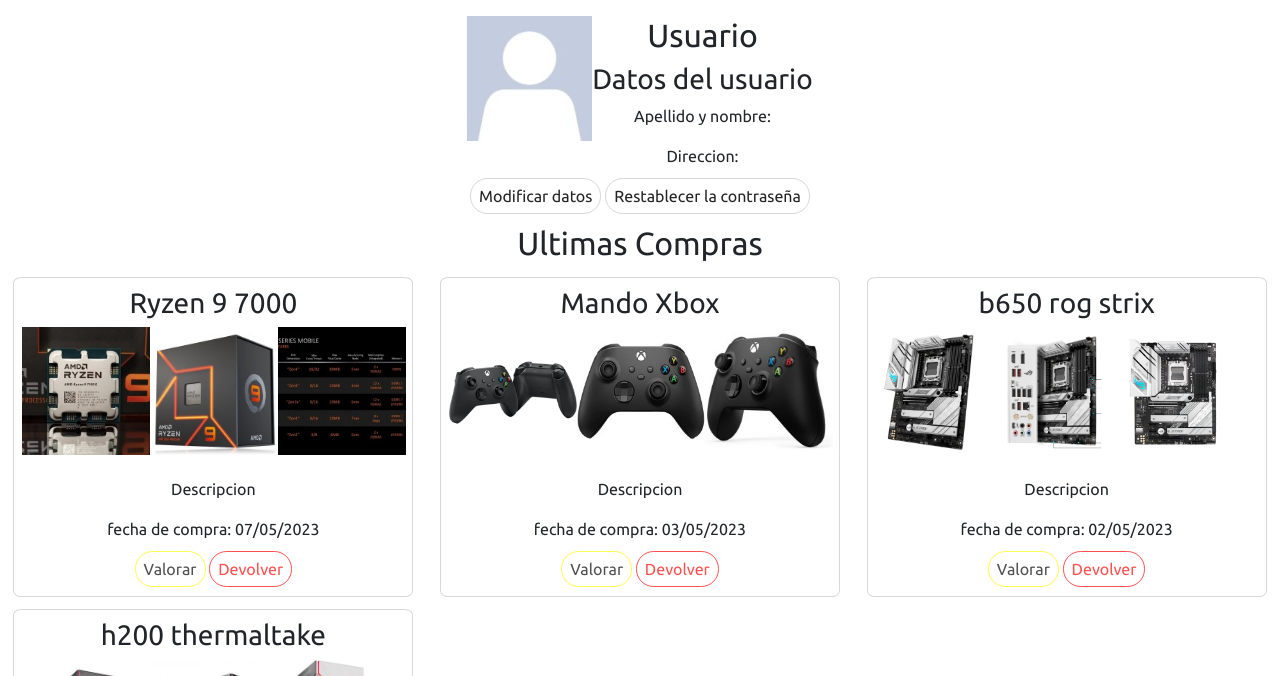
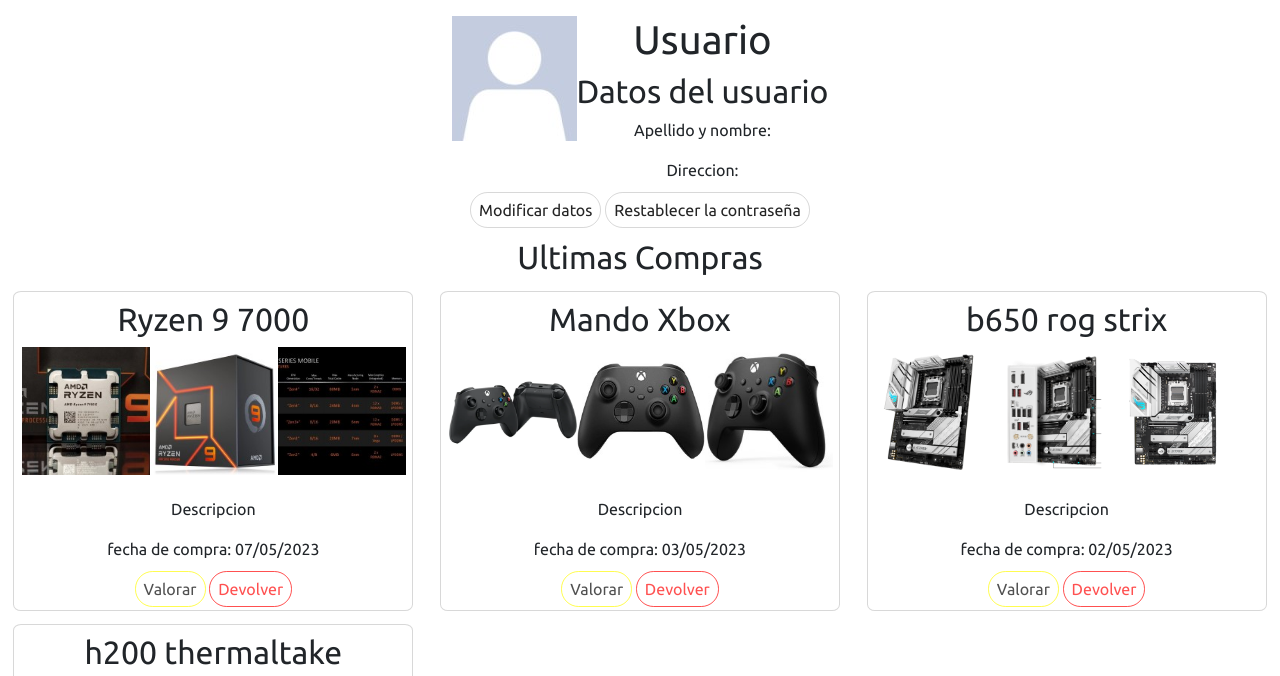
Before and after one commit to Marvattu/MakeUrPc, a website: page pages/user.html in a window 1280 px wide. Shown: the part 67-743 px from the top of the page. Drawn offline with nearby package versions, Linux system fonts and the light colour scheme.

Commit message:
Se corrigen etiquetas generales

```diff
--- a/pages/user.html
+++ b/pages/user.html
@@ -5,7 +5,7 @@
   <meta charset="UTF-8">
   <meta http-equiv="X-UA-Compatible" content="IE=edge">
   <meta name="viewport" content="width=device-width, initial-scale=1.0">
-  <title>Usuario</title>
+  <title>Usuario - Ultimas compras - MakeUrPc</title>
   <link href="https://cdn.jsdelivr.net/npm/bootstrap@5.3.0/dist/css/bootstrap.min.css" rel="stylesheet"
     integrity="sha384-9ndCyUaIbzAi2FUVXJi0CjmCapSmO7SnpJef0486qhLnuZ2cdeRhO02iuK6FUUVM" crossorigin="anonymous">
   <link rel="shortcut icon" href="../ico/mando.png" type="image/x-icon">
@@ -64,8 +64,8 @@
           <img src="../ico/user.jpg" alt="imagen del usuario">
         </div>
         <div>
-          <h2>Usuario</h2>
-          <h3>Datos del usuario</h3>
+          <h1>Usuario</h1>
+          <h2>Datos del usuario</h2>
           <p>Apellido y nombre: </p>
           <p>Direccion: </p>
         </div>
@@ -81,7 +81,7 @@
 
       <div class="grid afterSell">
         <div class="sellBox">
-          <h3>Ryzen 9 7000</h3>
+          <h2>Ryzen 9 7000</h2>
           <div class="imgSell">
             <img class="sizeImg" src="../sell/Ryzen1.jpg" alt="h200 TT">
             <img class="sizeImg" src="../sell/Ryzen2.jpg" alt="h200 TT">
@@ -94,7 +94,7 @@
         </div>
 
         <div class="sellBox">
-          <h3>Mando Xbox</h3>
+          <h2>Mando Xbox</h2>
           <div class="imgSell">
             <img class="sizeImg" src="../sell/xbox1.png" alt="Xbox1">
             <img class="sizeImg" src="../sell/xbox11.jpg" alt="Xbox2">
@@ -107,7 +107,7 @@
         </div>
 
         <div class="sellBox">
-          <h3>b650 rog strix</h3>
+          <h2>b650 rog strix</h2>
           <div class="imgSell">
             <img class="sizeImg" src="../sell/id-design.png" alt="h200 TT">
             <img class="sizeImg" src="../sell/connectivity.png" alt="h200 TT">
@@ -120,7 +120,7 @@
         </div>
 
         <div class="sellBox">
-          <h3>h200 thermaltake</h3>
+          <h2>h200 thermaltake</h2>
           <div class="imgSell">
             <img class="sizeImg" src="../sell/h200.jpg" alt="h200 TT">
             <img class="sizeImg" src="../sell/h2001.png" alt="h200 TT">
```
Also changed, not shown: index.html (+1 -1 lines), pages/about.html (+3 -3 lines), pages/contact.html (+1 -1 lines), pages/shop.html (+8 -8 lines).
